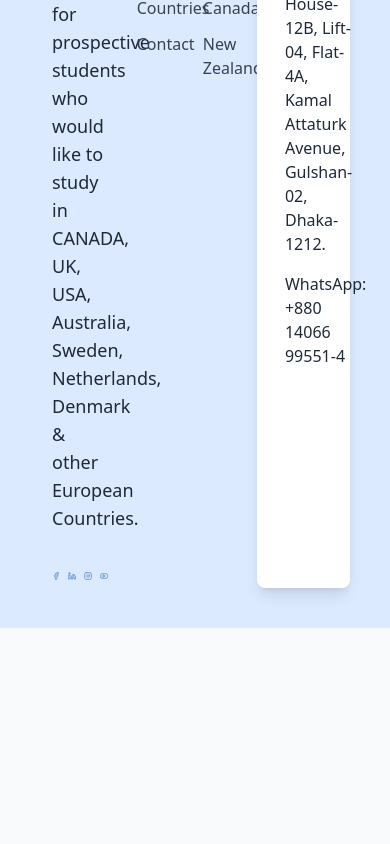
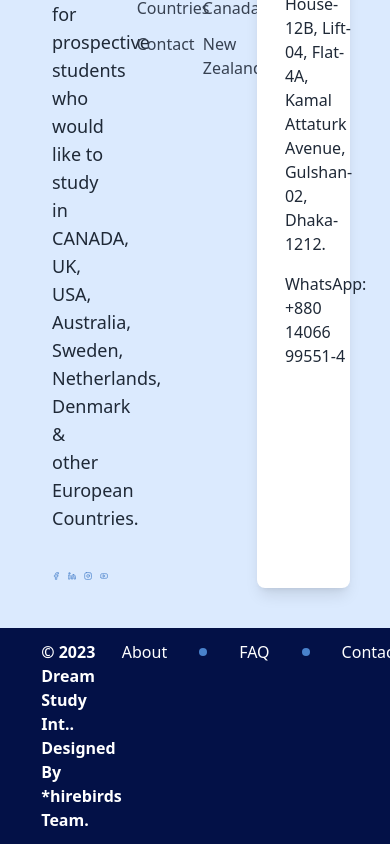
Before and after one commit to AkashSaha01/DreamStudyInternational, a React (Vite) app: page / in a window 390 px wide. Shown: the part 1918-2762 px from the top of the page. Before the commit the page ends 2546 px from the top, so only its background shows below. Built offline with nearby package versions, Linux system fonts and the light colour scheme.

Commit message:
done without responsive and utility

```diff
--- a/src/App.jsx
+++ b/src/App.jsx
@@ -315,6 +315,22 @@ function App() {
           </div>
         </div>
       </div>
+      <div className="bg-primary w-screen mx-auto">
+        <div className="flex justify-between p-3 w-[85%] mx-auto">
+          <div className="text-white font-semibold">
+            © 2023 Dream Study Int.. Designed By *hirebirds Team.
+          </div>
+          <div>
+            <div class="flex items-center space-x-8">
+              <span class="text-white font-medium">About</span>
+              <div class="w-2 h-2 bg-secondary rounded-full"></div>
+              <span class="text-white font-medium">FAQ</span>
+              <div class="w-2 h-2 bg-secondary rounded-full"></div>
+              <span class="text-white font-medium">Contact</span>
+            </div>
+          </div>
+        </div>
+      </div>
     </div>
   );
 }
```
